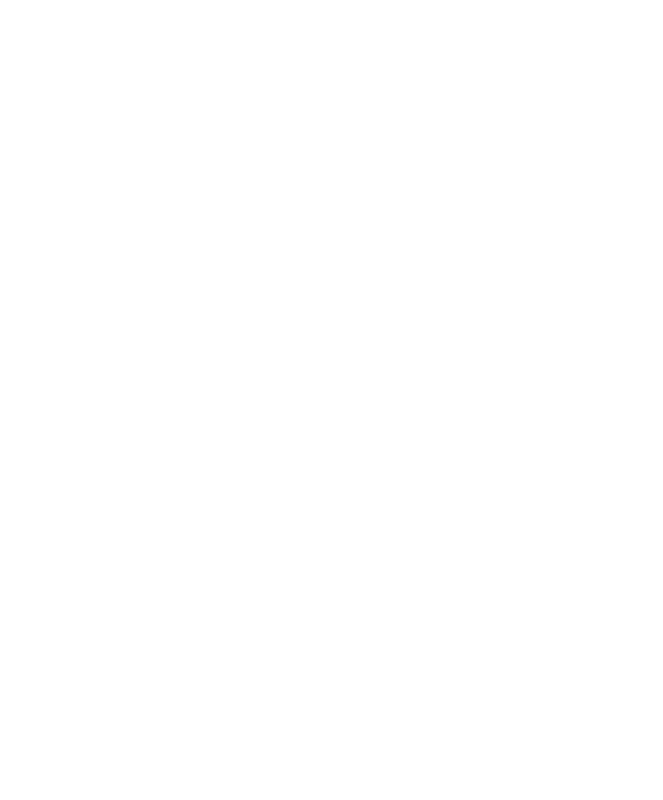
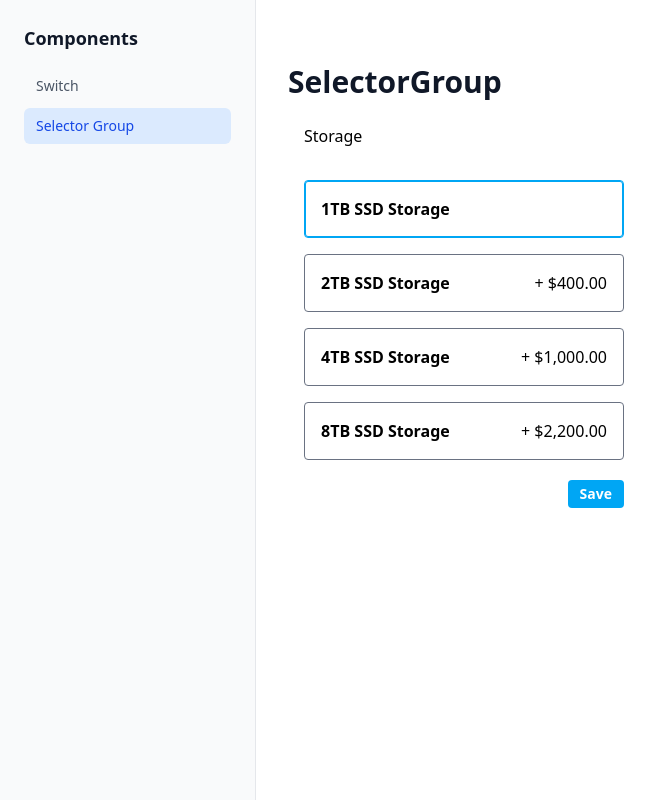
Before and after one commit to ymeskini/animation-recipes, a React (Vite) app: page /components/selector-group in a window 1280 px wide. Before the commit this address had no page. Shown: the whole page, without its empty margins (0-663 px from the left). Built offline with nearby package versions, Linux system fonts and the light colour scheme.

Commit message:
add apple price group selector

```diff
--- a/package.json
+++ b/package.json
@@ -11,6 +11,7 @@
   },
   "dependencies": {
     "@heroicons/react": "^2.2.0",
+    "@radix-ui/react-radio-group": "^1.3.8",
     "@radix-ui/react-switch": "^1.2.6",
     "chroma-js": "^3.1.2",
     "clsx": "^2.1.1",
--- a/src/App.tsx
+++ b/src/App.tsx
@@ -9,9 +9,11 @@
 import ResizablePanel from "./animations/resizable-panel.tsx";
 import Calendar from "./animations/calendar.tsx";
 import PlanSelection from "./animations/price.tsx";
-import ComponentsLayout from "./animations/ComponentsLayout.tsx";
-import Switch from "./animations/Switch.tsx";
 import Layout from "./Layout.tsx";
+
+import Components from "./animations/components/index.tsx";
+import SelectorGroup from "./animations/components/selector-group.tsx";
+import Switch from "./animations/components/switch.tsx";
 
 function App() {
   return (
@@ -26,8 +28,9 @@
         <Route path="resizable-panel" element={<ResizablePanel />} />
         <Route path="calendar" element={<Calendar />} />
         <Route path="price" element={<PlanSelection />} />
-        <Route path="components" element={<ComponentsLayout />}>
+        <Route path="components" element={<Components />}>
           <Route path="switch" element={<Switch />} />
+          <Route path="selector-group" element={<SelectorGroup />} />
         </Route>
       </Route>
     </Routes>
--- a/src/animations/Switch.tsx
+++ /dev/null
@@ -1,45 +0,0 @@
-import { useId, useState } from "react";
-import * as RadixSwitch from "@radix-ui/react-switch";
-
-import { cn } from "../utils/cn";
-
-// doc for radix switch: https://www.radix-ui.com/primitives/docs/components/switch
-export default function Switch() {
-  const id = useId();
-  const [airplaneMode, setAirplaneMode] = useState(false);
-
-  return (
-    <div className="flex-1 p-8">
-      <div className="max-w-4xl">
-        <div className="mb-8">
-          <h1 className="text-3xl font-bold text-gray-900 mb-2">Switch</h1>
-          <form
-            action={(formData) => {
-              console.log({
-                airplaneMode: formData.get("airplaneMode"),
-              });
-            }}
-          >
-            <label className="flex space-x-4" htmlFor={id}>
-              <span className="font-medium">Airplane mode</span>
-              <RadixSwitch.Root
-                id={id}
-                name="airplaneMode"
-                checked={airplaneMode}
-                onCheckedChange={setAirplaneMode}
-                className={cn(
-                  "w-11 bg-gray-700 rounded-full transition p-px shadow-inner shadow-black/50 min-w-11",
-                  "data-[state=checked]:bg-sky-500 active:data-[state=checked]:bg-sky-400 active:bg-gray-600",
-                  "focus-visible:outline focus-visible:outline-offset-2 focus-visible:outline-sky-400"
-                )}
-              >
-                <RadixSwitch.Thumb className="size-6 bg-gray-200 block rounded-full data-[state=checked]:bg-white data-[state=checked]:translate-x-[18px] transition will-change-transform shadow-sm" />
-              </RadixSwitch.Root>
-            </label>
-            <button className="mt-4" type="submit">Save</button>
-          </form>
-        </div>
-      </div>
-    </div>
-  );
-}
--- a/src/animations/ComponentsLayout.tsx
+++ b/src/animations/components/index.tsx
@@ -1,11 +1,14 @@
 import { Outlet, NavLink } from "react-router";
-import { cn } from "../utils/cn";
+import { cn } from "../../utils/cn";
 
 const components = [
   {
     id: "switch",
     name: "Switch",
-    description: "An animated toggle switch component",
+  },
+  {
+    id: "selector-group",
+    name: "Selector Group",
   },
 ];
 
@@ -45,7 +48,12 @@
     <div className="min-h-screen bg-white">
       <div className="flex h-screen">
         <ComponentSidebar />
-        <Outlet />
+        <div className="flex-1 p-8">
+          <div className="max-w-4xl">
+            <div className="mb-8"></div>
+            <Outlet />
+          </div>
+        </div>
       </div>
     </div>
   );
--- /dev/null
+++ b/src/animations/components/selector-group.tsx
@@ -0,0 +1,103 @@
+import * as RadioGroup from "@radix-ui/react-radio-group";
+import { useId, useState } from "react";
+import { useFormStatus } from "react-dom";
+
+import { cn } from "../../utils/cn";
+
+const options = [
+  { value: "1tb", label: "1TB SSD Storage", price: 0 },
+  { value: "2tb", label: "2TB SSD Storage", price: 400 },
+  { value: "4tb", label: "4TB SSD Storage", price: 1000 },
+  { value: "8tb", label: "8TB SSD Storage", price: 2200 },
+];
+
+const priceFormatter = new Intl.NumberFormat("en-US", {
+  style: "currency",
+  currency: "USD",
+  signDisplay: "never",
+});
+
+const Submit = () => {
+  const { pending } = useFormStatus();
+
+  return (
+    <div className="mt-5 text-right">
+      <button
+        disabled={pending}
+        className="rounded bg-sky-500 px-3 py-1 text-sm font-semibold text-white"
+        type="submit"
+      >
+        {pending ? "Saving..." : "Save"}
+      </button>
+    </div>
+  );
+};
+
+export default function SelectorGroup() {
+  const id = useId();
+  const [selectedValue, setSelectedValue] = useState(options[0].value);
+  const selectedOption = options.find(
+    (o) => o.value === selectedValue
+  ) as (typeof options)[0];
+
+  return (
+    <div>
+      <h1 className="text-3xl font-bold text-gray-900 mb-2">SelectorGroup</h1>
+      <div className="w-full max-w-sm">
+        <div className="p-4">
+          <form
+            action={async (formData) => {
+              // add timeout to simulate network
+              await new Promise((resolve) => setTimeout(resolve, 1000));
+              const value = formData.get("storage");
+              alert(value);
+            }}
+            // onSubmit={(e) => {
+            //   e.preventDefault();
+            //   alert(selectedValue);
+            // }}
+            className="w-full max-w-xs"
+          >
+            <label htmlFor={id} className="font-medium">
+              Storage
+            </label>
+
+            <RadioGroup.Root
+              onValueChange={setSelectedValue}
+              className="mt-8 space-y-4"
+              name="storage"
+              id={id}
+            >
+              {options.map((option) => (
+                <RadioGroup.Item
+                  className={cn(
+                    "flex justify-between w-full rounded border p-4",
+                    "focus-visible:outline-2 focus-visible:outline-offset-2 focus-visible:outline-sky-400",
+                    option.value === selectedValue
+                      ? "border-sky-500 ring-1 ring-inset ring-sky-500"
+                      : "border-gray-500"
+                  )}
+                  key={option.value}
+                  value={option.value}
+                >
+                  <span className="font-semibold">{option.label}</span>
+
+                  {selectedValue !== option.value && (
+                    <span>
+                      {option.price > selectedOption.price ? "+ " : "- "}
+                      {priceFormatter.format(
+                        option.price - selectedOption.price
+                      )}
+                    </span>
+                  )}
+                </RadioGroup.Item>
+              ))}
+            </RadioGroup.Root>
+
+            <Submit />
+          </form>
+        </div>
+      </div>
+    </div>
+  );
+}
--- /dev/null
+++ b/src/animations/components/switch.tsx
@@ -0,0 +1,43 @@
+import { useId, useState } from "react";
+import * as RadixSwitch from "@radix-ui/react-switch";
+
+import { cn } from "../../utils/cn";
+
+// doc for radix switch: https://www.radix-ui.com/primitives/docs/components/switch
+export default function Switch() {
+  const id = useId();
+  const [airplaneMode, setAirplaneMode] = useState(false);
+
+  return (
+    <div>
+      <h1 className="text-3xl font-bold text-gray-900 mb-2">Switch</h1>
+      <form
+        action={(formData) => {
+          console.log({
+            airplaneMode: formData.get("airplaneMode"),
+          });
+        }}
+      >
+        <label className="flex space-x-4" htmlFor={id}>
+          <span className="font-medium">Airplane mode</span>
+          <RadixSwitch.Root
+            id={id}
+            name="airplaneMode"
+            checked={airplaneMode}
+            onCheckedChange={setAirplaneMode}
+            className={cn(
+              "w-11 bg-gray-700 rounded-full transition p-px shadow-inner shadow-black/50 min-w-11",
+              "data-[state=checked]:bg-sky-500 active:data-[state=checked]:bg-sky-400 active:bg-gray-600",
+              "focus-visible:outline focus-visible:outline-offset-2 focus-visible:outline-sky-400"
+            )}
+          >
+            <RadixSwitch.Thumb className="size-6 bg-gray-200 block rounded-full data-[state=checked]:bg-white data-[state=checked]:translate-x-[18px] transition will-change-transform shadow-sm" />
+          </RadixSwitch.Root>
+        </label>
+        <button className="mt-4" type="submit">
+          Save
+        </button>
+      </form>
+    </div>
+  );
+}
```
Also changed, not shown: 1 other file (tests, documents, lock files or other folders).
